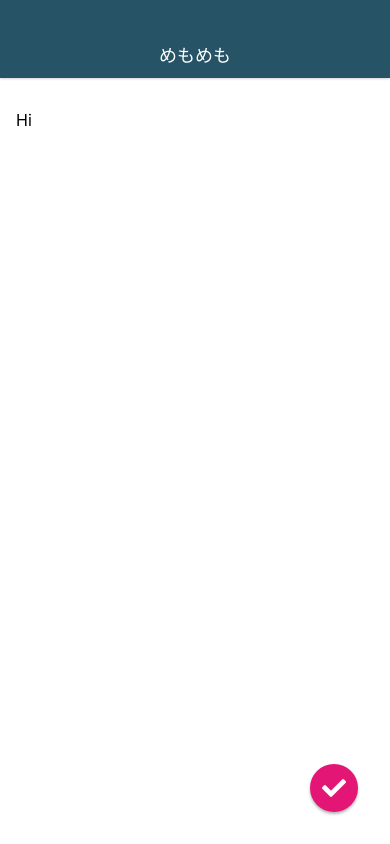
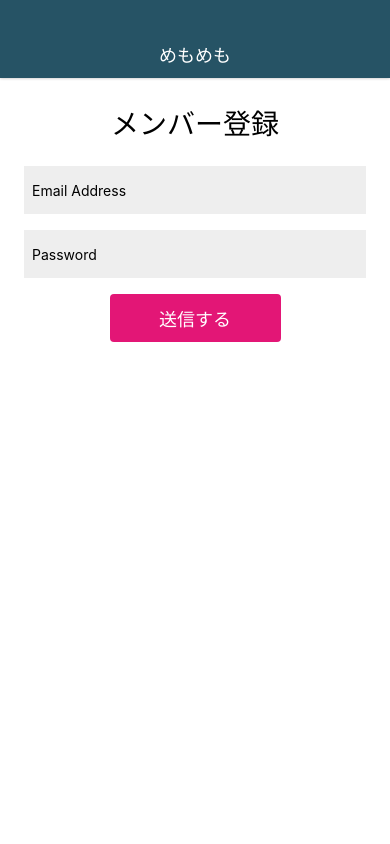
Before and after one commit to yamamoto345/MemoApp, a React Native app: screen / in a window 390 px wide. Built offline with nearby package versions, Linux system fonts and the light colour scheme.

Commit message:
create login and signup screen

```diff
--- a/App.js
+++ b/App.js
@@ -2,13 +2,13 @@
 import { StyleSheet, View } from 'react-native';
 
 import Appbar from './src/components/Appbar';
-import MemoEditScreen from './src/screens/MemoEditScreen';
+import LoginScreen from './src/screens/SignupScreen';
 
 export default function App() {
   return (
     <View style={styles.container}>
       <Appbar />
-      <MemoEditScreen />
+      <LoginScreen />
     </View>
   );
 }
--- /dev/null
+++ b/src/screens/SignupScreen.js
@@ -0,0 +1,54 @@
+import React from 'react';
+import { StyleSheet, View, Text, TextInput, TouchableHighlight } from 'react-native';
+
+
+class LoginScreen extends React.Component {
+  render() {
+    return (
+      <View style={styles.container}>
+        <Text style={styles.title}>メンバー登録</Text>
+        <TextInput style={styles.input} value="Email Address" />
+        <TextInput style={styles.input} value="Password" />
+        <TouchableHighlight style={styles.button} onPress={() => {}}　underlayColor="#c70f66">
+          <Text style={styles.buttonTitle}>送信する</Text>
+        </TouchableHighlight>
+      </View>
+    );
+  }
+}
+
+const styles = StyleSheet.create({
+  container: {
+    flex: 1,
+    width: '100%',
+    padding: 24,
+    backgroundColor: '#fff',
+  },
+  title: {
+    fontSize: 28,
+    alignSelf: 'center',
+    marginBottom: 24,
+  },
+  input: {
+    backgroundColor: '#eee',
+    height: 48,
+    borderColor: '#ddd',
+    padding: 8,
+    marginBottom: 16,
+  },
+  button: {
+    backgroundColor: '#e31676',
+    height: 48,
+    borderRadius: 4,
+    justifyContent: 'center',
+    alignItems: 'center',
+    width: '50%',
+    alignSelf: 'center',
+  },
+  buttonTitle: {
+    color: '#fff',
+    fontSize: 18,
+  },
+});
+
+export default LoginScreen;
```
Also changed, not shown: src/screens/LoginScreen.js (added, +54 -0 lines).
